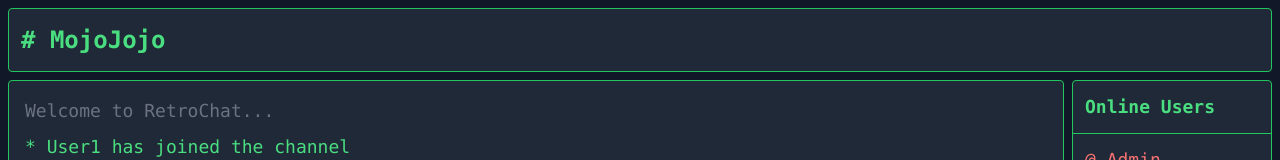
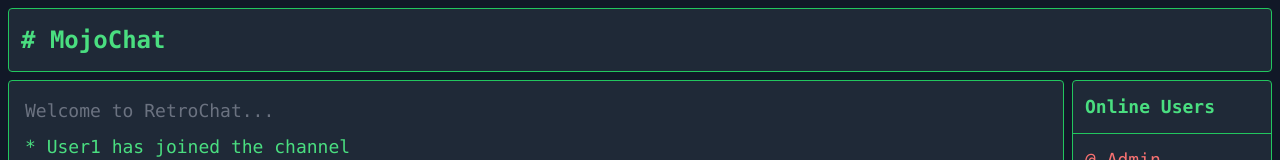
Before and after one commit to xdaruis/mojo-chat, a React (Vite) app in the folder client/: page /chat in a window 1280 px wide. Shown: the top 160 px of the page. Built offline with nearby package versions, Linux system fonts and the light colour scheme; no server answers.

Commit message:
chore: change title

```diff
--- a/client/index.html
+++ b/client/index.html
@@ -4,7 +4,7 @@
     <meta charset="UTF-8" />
     <link rel="icon" type="image/png" href="/favicon.ico" />
     <meta name="viewport" content="width=device-width, initial-scale=1.0" />
-    <title>Mojo</title>
+    <title>MojoChat</title>
   </head>
   <body>
     <div id="root"></div>
--- a/client/src/components/ChatHeader.jsx
+++ b/client/src/components/ChatHeader.jsx
@@ -4,7 +4,7 @@
       className="w-full h-[8vh] min-h-[50px] p-3 bg-gray-800 rounded
         border border-green-500 flex items-center justify-between"
     >
-      <h1 className="text-2xl font-bold truncate"># MojoJojo</h1>
+      <h1 className="text-2xl font-bold truncate"># MojoChat</h1>
       <button
         onClick={() => setShowUsers(!showUsers)}
         className="lg:hidden border border-green-500 rounded px-3 py-1
```
